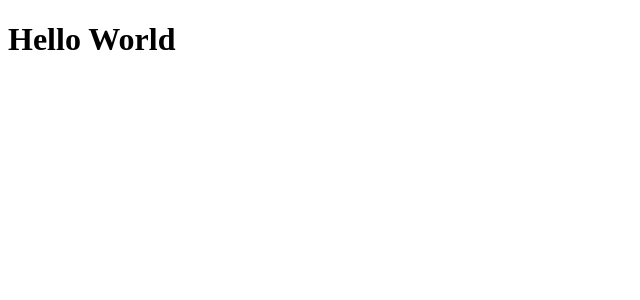
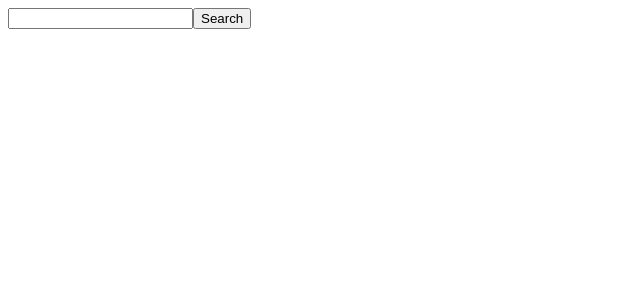
Before and after one commit to WagaoFC/gitHubCompare, a React (Vite) app: page / in a window 1280 px wide. Shown: the top 300 px of the page, without its empty margins (0-640 px from the left). Built offline with nearby package versions, Linux system fonts and the light colour scheme.

Commit message:
:sparkles: feat: searching for repos

```diff
--- a/src/App.tsx
+++ b/src/App.tsx
@@ -1,5 +1,52 @@
+import { useEffect, useState } from "react"
+
 export function App() {
+  interface IRepos {
+    name: string,
+  }
+
+  interface ILanguages {
+    tech: string,
+  }
+
+  const [username, setUsername] = useState('')
+  const [languageCollection, setLanguageCollection] = useState<ILanguages[]>([])
+
+  useEffect(() => {
+    console.log(languageCollection)
+  }, [languageCollection])
+
+  async function handleSubmit(event: React.FormEvent<HTMLFormElement>) {
+    event.preventDefault()
+
+    try {
+      const res = await fetch(`https://api.github.com/users/${username}/repos`)
+      const repos = await res.json()
+      const nameRepos = repos.map((m: IRepos) => m.name)
+
+      for (const repo of nameRepos) {
+        const res = await fetch(`https://api.github.com/repos/${username}/${repo}/languages`)
+        const languages = await res.json()
+
+        setLanguageCollection(previous => [...previous, languages])
+      }
+    } catch(error) {
+      console.log(error)
+    }
+  }
+
   return (
-    <h1>Hello World</h1>
+    <>
+      <form onSubmit={handleSubmit}>
+        <input
+          type="text"
+          value={username}
+          onChange={(e) => setUsername(e.target.value)}
+        />
+        <button type="submit">
+          Search
+        </button>
+      </form>
+    </>
   )
 }
```
